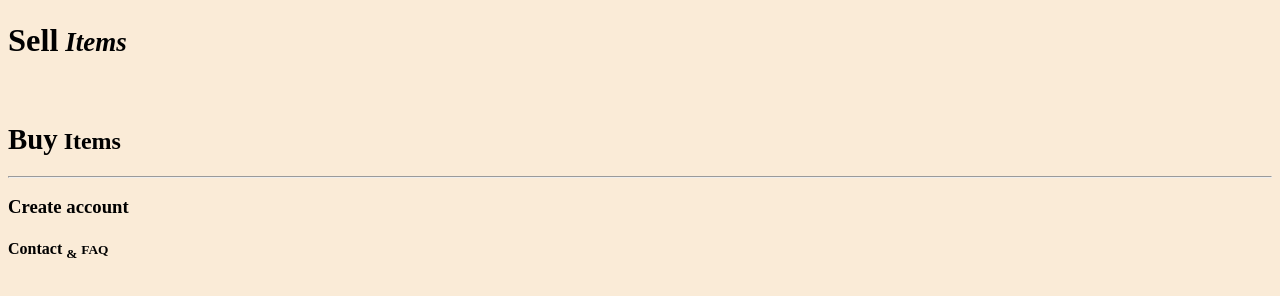
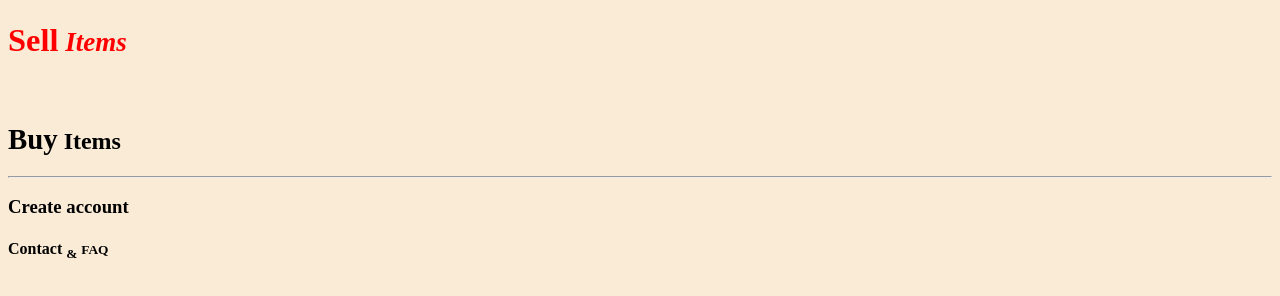
Before and after one commit to DemnaKoridze/First, a plain HTML site: page index.html in a window 1280 px wide. Drawn offline with Linux system fonts and the light colour scheme.

Commit message:
Update index.html

```diff
--- a/index.html
+++ b/index.html
@@ -13,7 +13,7 @@
 
     <section class="section">
         <div>
-           <h1><big>Sell</big>  <i>Items </i></h1>
+           <h1 style="color:red;"><big>Sell</big>  <i>Items </i></h1>
            <br/>
         </div>
     </section>
```
